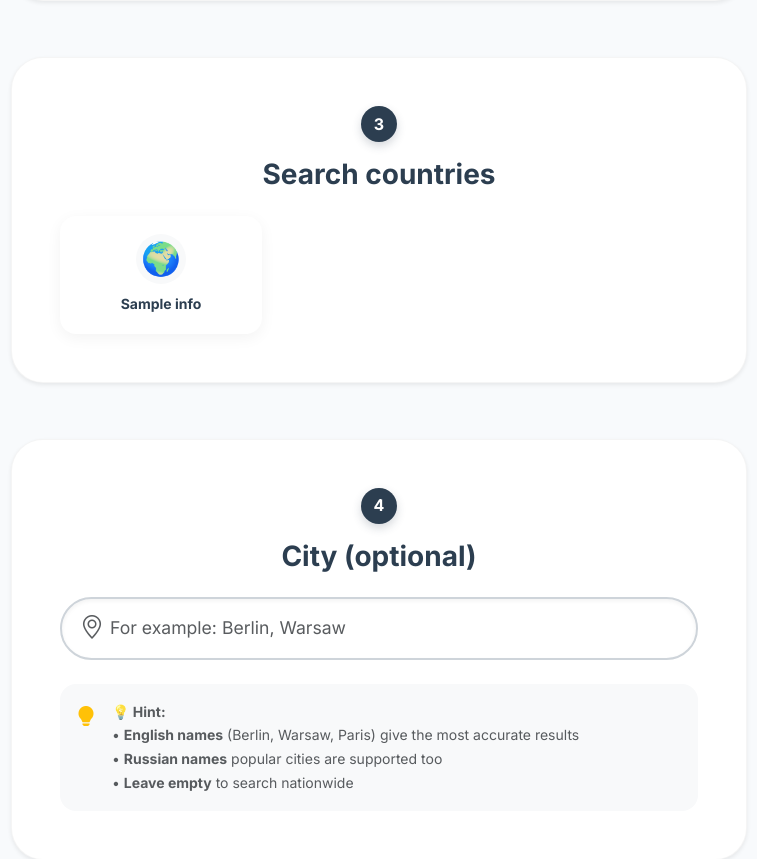
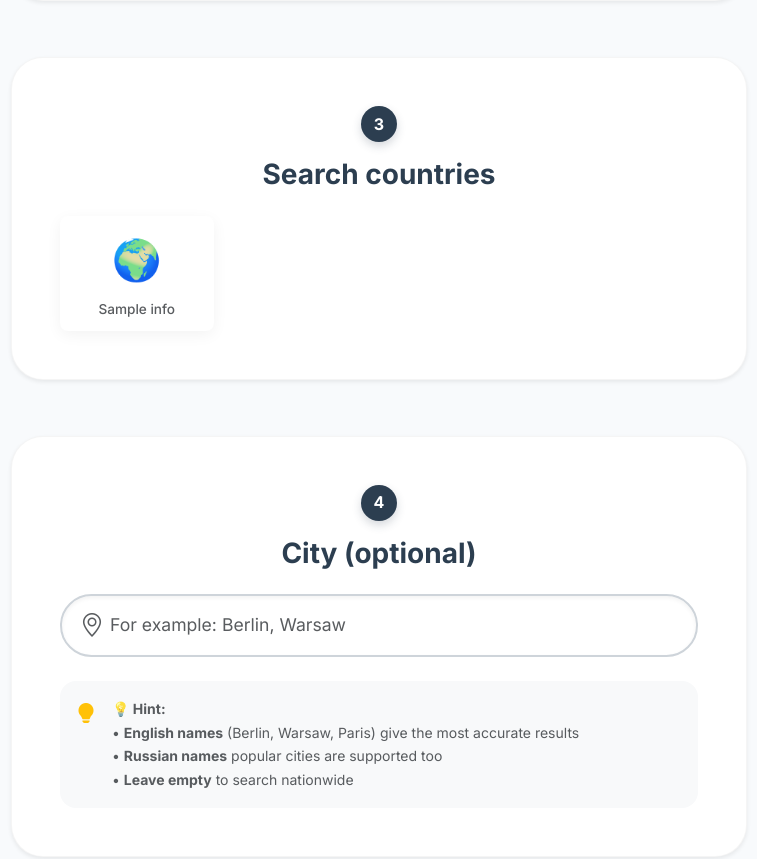
Before and after one commit to vanguar/globaljobhunter, a Flask app: template templates/index.html in a window 1280 px wide. Shown: the part 2934-3793 px from the top of the page, without its empty margins (261-1018 px from the left). Run offline with Flask 3, Linux system fonts and the light colour scheme; the template is opened without the code that fills it: most values are stand-ins (such as "Sample title", 1, 10 or a date in 2020); some libraries are stand-ins or nearby versions.

Commit message:
Улучшаем дизайн_03.01.2026

```diff
--- a/templates/index.html
+++ b/templates/index.html
@@ -49,9 +49,8 @@
         transform: translateY(-2px);
     }
 
-    /* Красим кружочек-иконку при выборе */
-    .selection-card input:checked + .card-content .icon-wrapper,
-    .country-card input:checked + .country-content .icon-wrapper {
+    /* Красим кружочек-иконку при выборе (только для шага 1) */
+    .selection-card input:checked + .card-content .icon-wrapper {
         background-color: var(--primary-color) !important;
         color: white !important;
     }
@@ -61,7 +60,10 @@
     .selection-card input:checked + .card-content .active-check,
     .country-card input:checked + .country-content .active-check { opacity: 1; }
 
-    /* Кружочки-иконки */
+    /* Корректировка галочки для маленьких плиток стран */
+    .country-card .active-check { top: 5px; right: 5px; font-size: 1rem; }
+
+    /* Кружочки-иконки (для шага 1) */
     .icon-wrapper {
         transition: all 0.2s ease;
         display: flex;
@@ -256,20 +258,17 @@
                             <div class="text-center mb-4">
                                 <h3 class="fw-bold">Страны поиска</h3>
                             </div>
-                            <div class="row g-3">
-                                {% for code, info in countries.items() %}
-                                <div class="col-6 col-md-4">
+                            <div class="row g-2"> {% for code, info in countries.items() %}
+                                <div class="col-6 col-sm-4 col-lg-3">
                                     <label class="country-card w-100">
                                         <input class="form-check-input d-none" type="checkbox" name="countries" value="{{ code }}" id="country_{{ code }}" {% if code in ['de', 'pl'] %}checked{% endif %}>
-                                        <div class="country-content p-3 rounded-4 text-center h-100 d-flex flex-column align-items-center justify-content-center">
+                                        <div class="country-content p-2 rounded-3 text-center h-100 d-flex flex-column align-items-center justify-content-center">
 
-                                            <div class="icon-wrapper mb-2 bg-light rounded-circle mx-auto" style="width: 50px; height: 50px;">
-                                                <span class="fs-2">
-                                                    {% if code == 'de' %}🇩🇪{% elif code == 'pl' %}🇵🇱{% elif code == 'cz' %}🇨🇿{% elif code == 'gb' %}🇬🇧{% elif code == 'fr' %}🇫🇷{% elif code == 'it' %}🇮🇹{% elif code == 'es' %}🇪🇸{% elif code == 'nl' %}🇳🇱{% elif code == 'ch' %}🇨🇭{% elif code == 'be' %}🇧🇪{% elif code == 'se' %}🇸🇪{% elif code == 'no' %}🇳🇴{% elif code == 'us' %}🇺🇸{% elif code == 'ca' %}🇨🇦{% else %}🌍{% endif %}
-                                                </span>
-                                            </div>
+                                            <span class="fs-1 mb-1 d-block">
+                                                {% if code == 'de' %}🇩🇪{% elif code == 'pl' %}🇵🇱{% elif code == 'cz' %}🇨🇿{% elif code == 'gb' %}🇬🇧{% elif code == 'fr' %}🇫🇷{% elif code == 'it' %}🇮🇹{% elif code == 'es' %}🇪🇸{% elif code == 'nl' %}🇳🇱{% elif code == 'ch' %}🇨🇭{% elif code == 'be' %}🇧🇪{% elif code == 'se' %}🇸🇪{% elif code == 'no' %}🇳🇴{% elif code == 'us' %}🇺🇸{% elif code == 'ca' %}🇨🇦{% else %}🌍{% endif %}
+                                            </span>
 
-                                            <span class="fw-bold small">{{ info.name }}</span>
+                                            <span class="fw-medium small text-muted" style="font-size: 0.85rem;">{{ info.name }}</span>
                                             <div class="active-check"><i class="bi bi-check-circle-fill"></i></div>
                                         </div>
                                     </label>
@@ -340,22 +339,17 @@
 <script src="{{ url_for('static', filename='js/categories.js') }}"></script>
 
 <script>
-// ВСТАВИЛ ТВОЙ ОРИГИНАЛЬНЫЙ СКРИПТ + небольшие правки стилей (classList)
 function selectJobCategory(category, buttonElement) {
-    // сброс активной кнопки (адаптировано под новые стили)
     document.querySelectorAll('.quick-select-btn').forEach(btn => {
-        btn.classList.remove('active-cat'); // New Style class
-        btn.classList.remove('btn-dark');   // New Style class
-        btn.classList.add('btn-light');     // New Style class
+        btn.classList.remove('active-cat');
+        btn.classList.remove('btn-dark');
+        btn.classList.add('btn-light');
     });
-    // active state
     buttonElement.classList.remove('btn-light');
     buttonElement.classList.add('active-cat');
 
-    // снять выделение со всех чекбоксов
     document.querySelectorAll('.job-checkbox').forEach(cb => cb.checked = false);
 
-    // берём список профессий из categories.js
     const baseMap = (window.CATEGORY_MAP || {});
     const jobsToSelect = baseMap[category] || [];
 
@@ -380,7 +374,6 @@ function selectJobCategory(category, buttonElement) {
     }
 }
 
-// Твоя функция перевода категорий
 function getReadableCategoryName(category) {
     const names = {
         'transport': 'Транспорт',
@@ -397,7 +390,6 @@ function getReadableCategoryName(category) {
     return names[category] || category;
 }
 
-// Твоя функция уведомлений
 function showTemporaryMessage(message, type = 'info') {
     document.querySelectorAll('.temp-message').forEach(msg => msg.remove());
 
```
